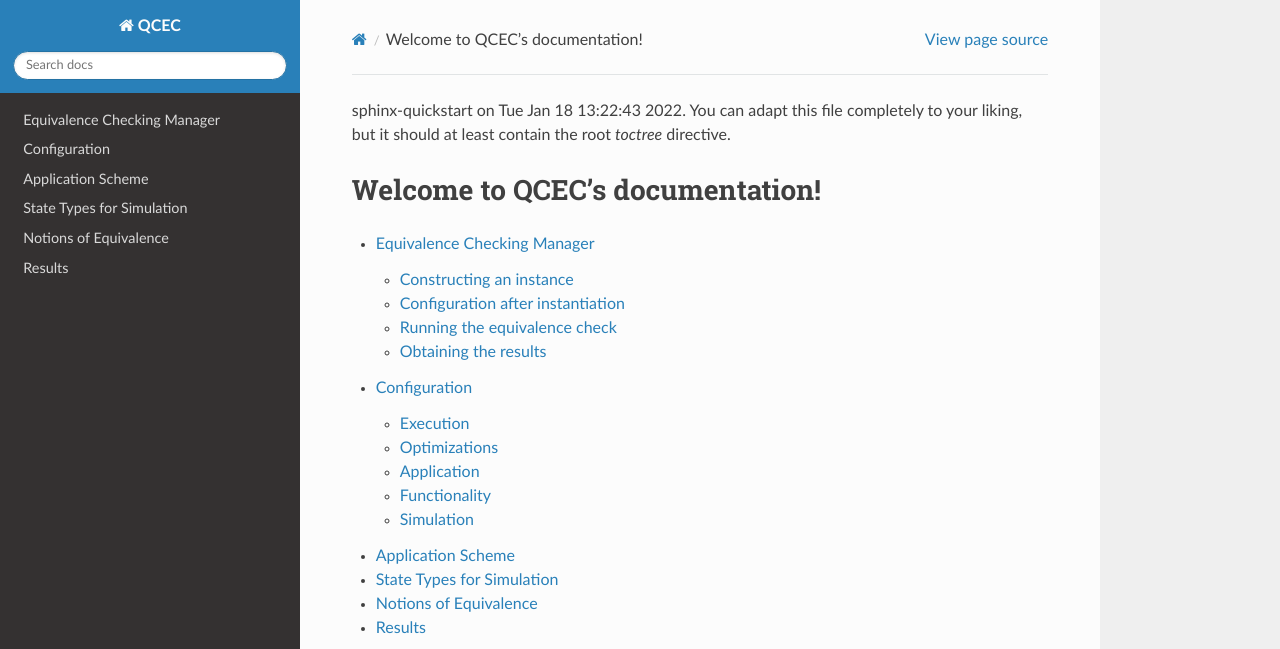
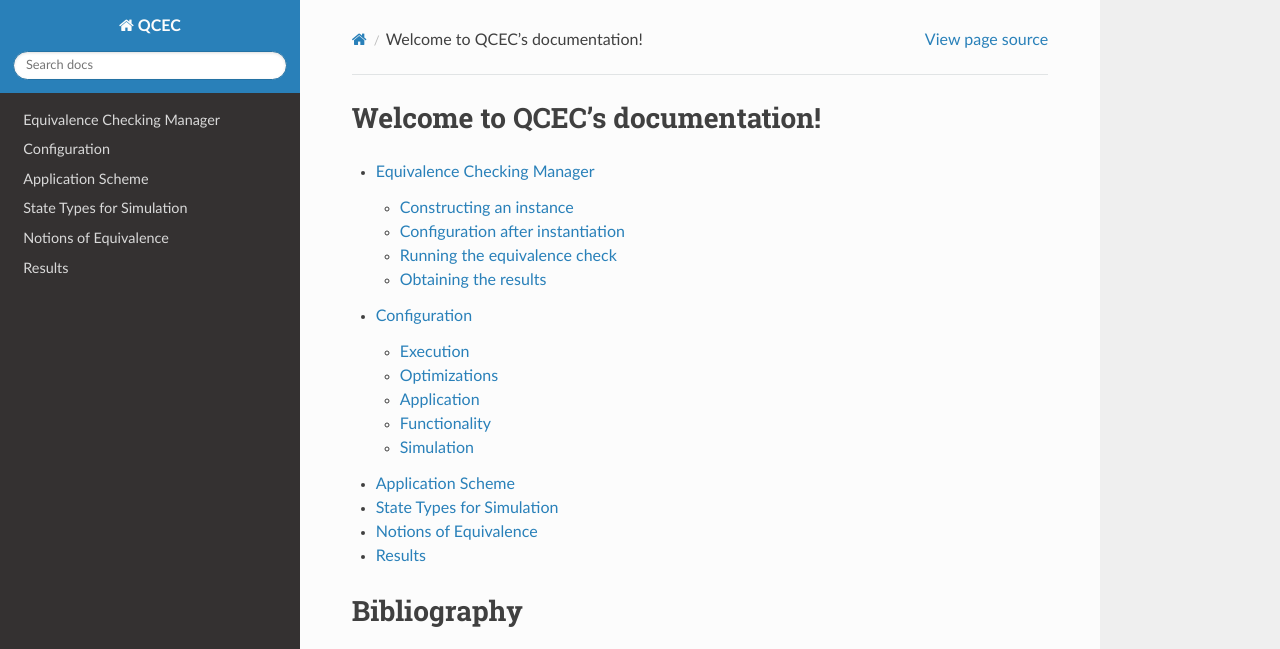
Before and after one commit to cda-tum/mqt-qcec, a Sphinx documentation site: the page built from docs/source/index.rst, in a window 1280 px wide and 1123 px high, cut to the strip 0-649 px from the top of the window. Built offline with Sphinx 7.4.7 and the Read the Docs theme 2.0.0, drawn with Linux system fonts in a browser that asks for light colours.

Commit message:
📝 trying to fix CI for documentation
Signed-off-by: Lukas Burgholzer <lukas.burgholzer@jku.at>

```diff
--- a/docs/source/conf.py
+++ b/docs/source/conf.py
@@ -5,7 +5,9 @@ import os
 import sys
 
 sys.path.insert(0, os.path.abspath('../../jkq/qcec'))
+sys.path.insert(0, os.path.abspath('../jkq/qcec'))
 sys.path.insert(0, os.path.abspath('../../jkq/'))
+sys.path.insert(0, os.path.abspath('../jkq/'))
 
 # -- Project information -----------------------------------------------------
 project = 'QCEC'
--- a/docs/source/index.rst
+++ b/docs/source/index.rst
@@ -1,8 +1,3 @@
-.. QCEC documentation master file, created by
-sphinx-quickstart on Tue Jan 18 13:22:43 2022.
-You can adapt this file completely to your liking, but it should at least
-contain the root `toctree` directive.
-
 Welcome to QCEC's documentation!
 ================================
 
```
